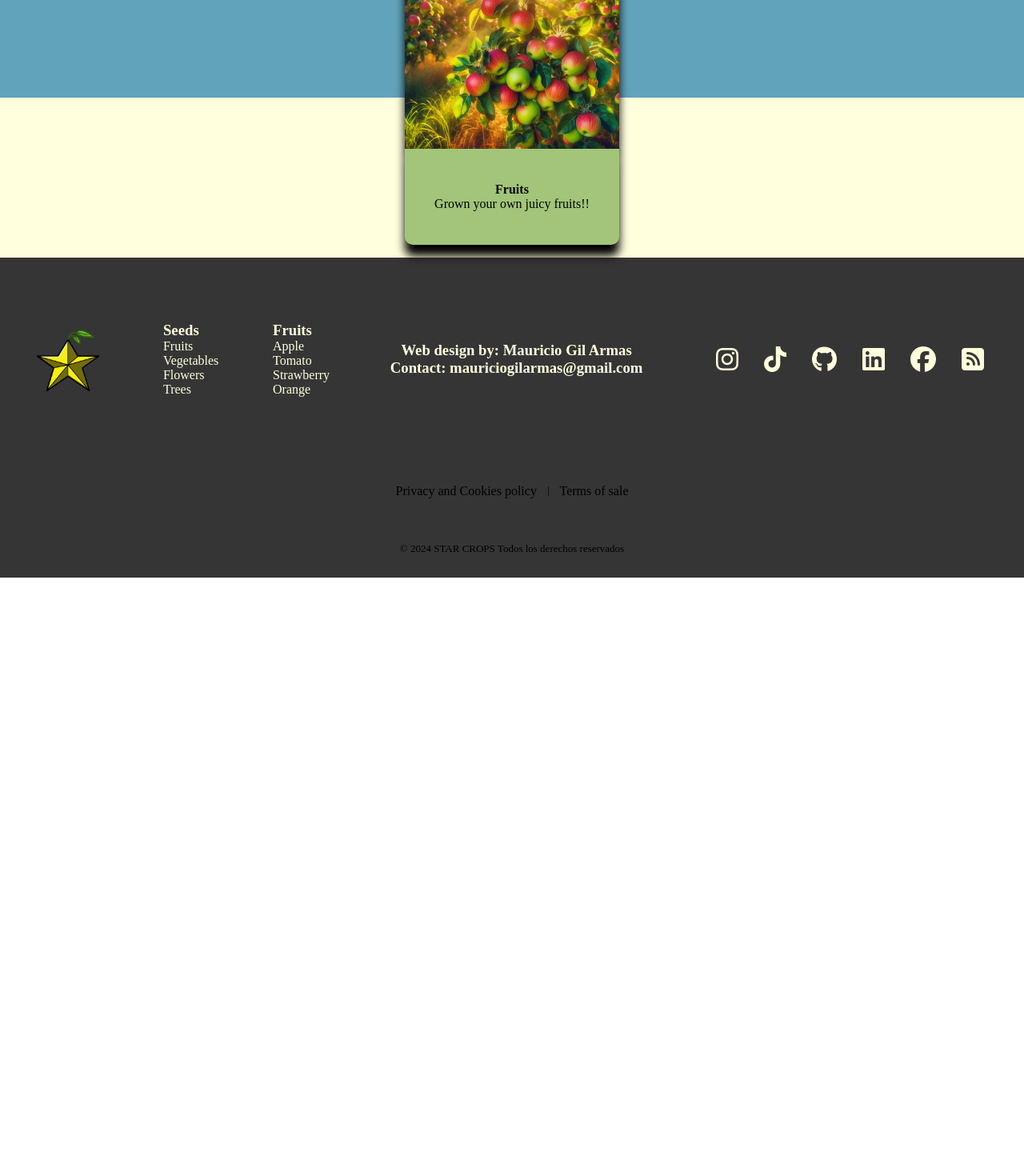
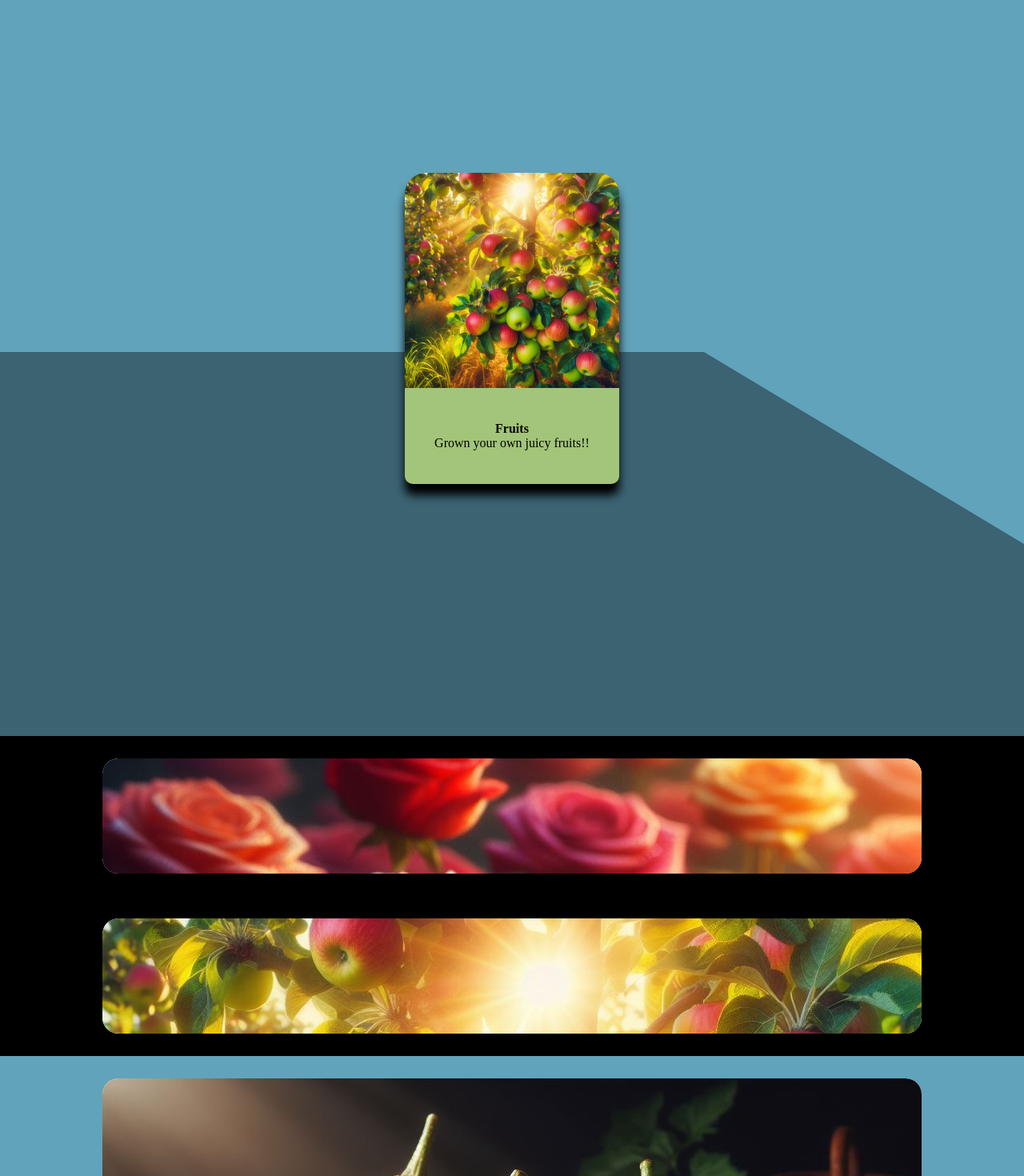
Before and after one commit to Mgilarmas/Farm-Project, a React (Vite) app: page / in a window 1280 px wide. Shown: the part 1320-2790 px from the top of the page at 80% size. Before the commit the page ends 2042 px from the top, so only its background shows below. Built offline with nearby package versions, Linux system fonts and the light colour scheme; a web font is replaced by a local one.

Commit message:
Changing styles and adding more content

```diff
--- a/src/components/field-background/FieldBackground.css
+++ b/src/components/field-background/FieldBackground.css
@@ -40,7 +40,7 @@
 }
 
 .background-image {
-  background-image: url("../../../public/images/farm-background.webp");
+  background-image: url("/images/farm-background.webp");
   width: 100vw;
   height: 100vh;
   display: flex;
--- a/src/components/seeds-and-trees/SeedsAndTrees.css
+++ b/src/components/seeds-and-trees/SeedsAndTrees.css
@@ -1,6 +1,6 @@
 .crops-container{
   width: 100vw;
-  height: auto;
+  height: 180vh;
   display: flex;
   flex-direction: row;
   justify-content: center;
@@ -8,22 +8,26 @@
   flex-wrap: wrap;
   position: relative;
   background-color: rgb(97, 163, 186);
+  overflow: hidden;
 }
 
 .crops-container-triangle-top{
-  background-color: rgb(255, 255, 221);
   width: 100%;
-  height: 25vh;
+  height: 0;
+  background-color: rgb(118, 198, 228);
+  border-top: 60vh solid transparent;
+  border-right: 100vh solid rgb(97, 163, 186);
   position: absolute;
 }
 
 .crops-container-triangle-bottom{
-  background-color: rgb(255, 255, 221);
+  background-color: rgb(59, 99, 114);
   width: 100%;
-  height: 25vh;
+  height: 0;
   position: absolute;
+  border-bottom: 60vh solid transparent;
+  border-right: 100vh solid rgb(97, 163, 186);
   bottom: 0vw;
-  z-index: 0;
 }
 
 .image-list{
--- /dev/null
+++ b/src/components/seeds-types/SeedsTypes.css
@@ -0,0 +1,87 @@
+.seeds-types-container{
+  width: 100vw;
+  height: 100vh;
+  background-color: rgb(97, 163, 186);
+  display: flex;
+  flex-wrap: wrap;
+  justify-content: center;
+  align-items: center;
+}
+
+.seeds-types-top-triangle{
+  width: 100vw;
+  height: 50vh;
+  background-color: black;
+  position: absolute;
+}
+
+.seeds-types-bottom-triangle{
+  width: 100%;
+  height: 50vh;
+  background-color: black;
+  position: absolute;
+}
+
+.seeds-types-container-variety{
+  width: 80%;
+  height: 18%;
+  background-color: white;
+  border-radius: 20px;
+  position: sticky;
+}
+
+#flowers{
+  width: 100%;
+  height: 100%;
+  border-radius: 20px;
+  background-image: url("/images/roses.jpeg");
+}
+
+#flowers:hover{
+  width: 30%;
+  border-top-left-radius: 20px;
+  border-bottom-left-radius: 20px;
+  transition: 1s;
+}
+
+#fruits{
+  width: 100%;
+  height: 100%;
+  border-radius: 20px;
+  background-image: url("/images/manzano.jpg");
+}
+
+#fruits:hover{
+  width: 30%;
+  border-top-left-radius: 20px;
+  border-bottom-left-radius: 20px;
+  transition: 1s;
+}
+
+#vegetables{
+  width: 100%;
+  height: 100%;
+  border-radius: 20px;
+  background-image: url("/images/berenjenas.jpg");
+}
+
+#vegetables:hover{
+  width: 30%;
+  border-top-left-radius: 20px;
+  border-bottom-left-radius: 20px;
+  transition: 1s;
+}
+
+#trees{
+  width: 100%;
+  height: 100%;
+  border-radius: 20px;
+  background-image: url("/images/olive-tree.jpg");
+}
+
+#trees:hover{
+  width: 30%;
+  border-top-left-radius: 20px;
+  border-bottom-left-radius: 20px;
+  transition: 1s;
+}
--- /dev/null
+++ b/src/components/seeds-types/SeedsTypes.jsx
@@ -0,0 +1,26 @@
+import "./SeedsTypes.css"
+
+function SeedsTypes() {
+  return (
+    <>
+      <div className="seeds-types-top-triangle"></div>
+      <div className="seeds-types-container">
+        <div className="seeds-types-container-variety">
+          <div id="flowers"></div>
+        </div>
+        <div className="seeds-types-container-variety">
+          <div id="fruits"></div>
+        </div>
+        <div className="seeds-types-container-variety">
+          <div id="vegetables"></div>
+        </div>
+        <div className="seeds-types-container-variety">
+          <div id="trees"></div>
+        </div>
+      </div>
+      <div className="seeds-types-bottom-triangle"></div>
+    </>
+  )
+}
+
+export default SeedsTypes;
--- a/src/pages/home/Home.jsx
+++ b/src/pages/home/Home.jsx
@@ -3,6 +3,7 @@ import FieldBackground from "../../components/field-background/FieldBackground";
 import Footer from "../../components/footer/Footer";
 import Header from "../../components/header/Header";
 import SeedsAndTrees from "../../components/seeds-and-trees/SeedsAndTrees";
+import SeedsTypes from "../../components/seeds-types/SeedsTypes";
 import SideMenu from "../../components/side-menu/SideMenu";
 
 function Home() {
@@ -12,6 +13,7 @@ function Home() {
       <Header />
       <FieldBackground />
       <SeedsAndTrees/>
+      <SeedsTypes/>
       <Footer />
     </>
   )
```
